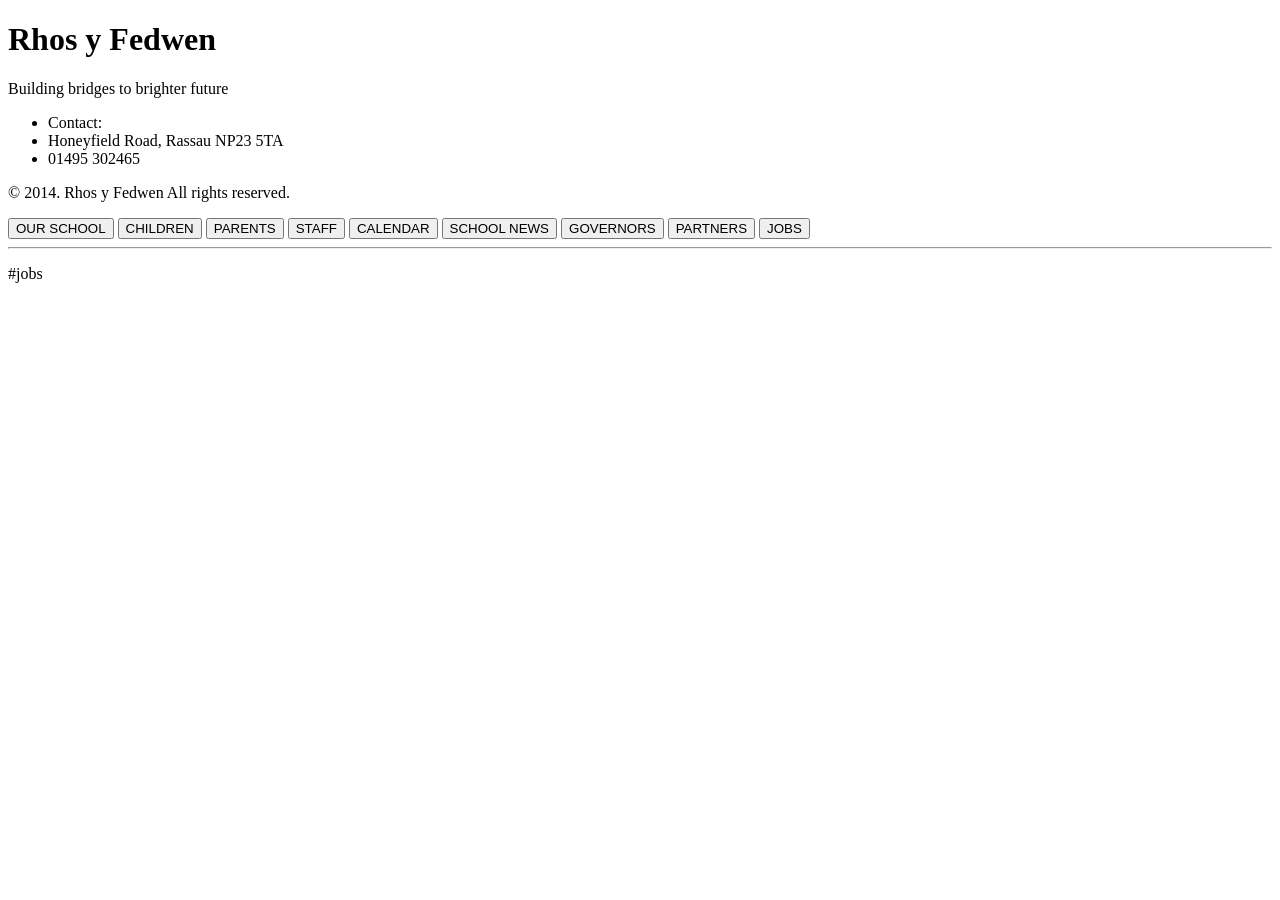
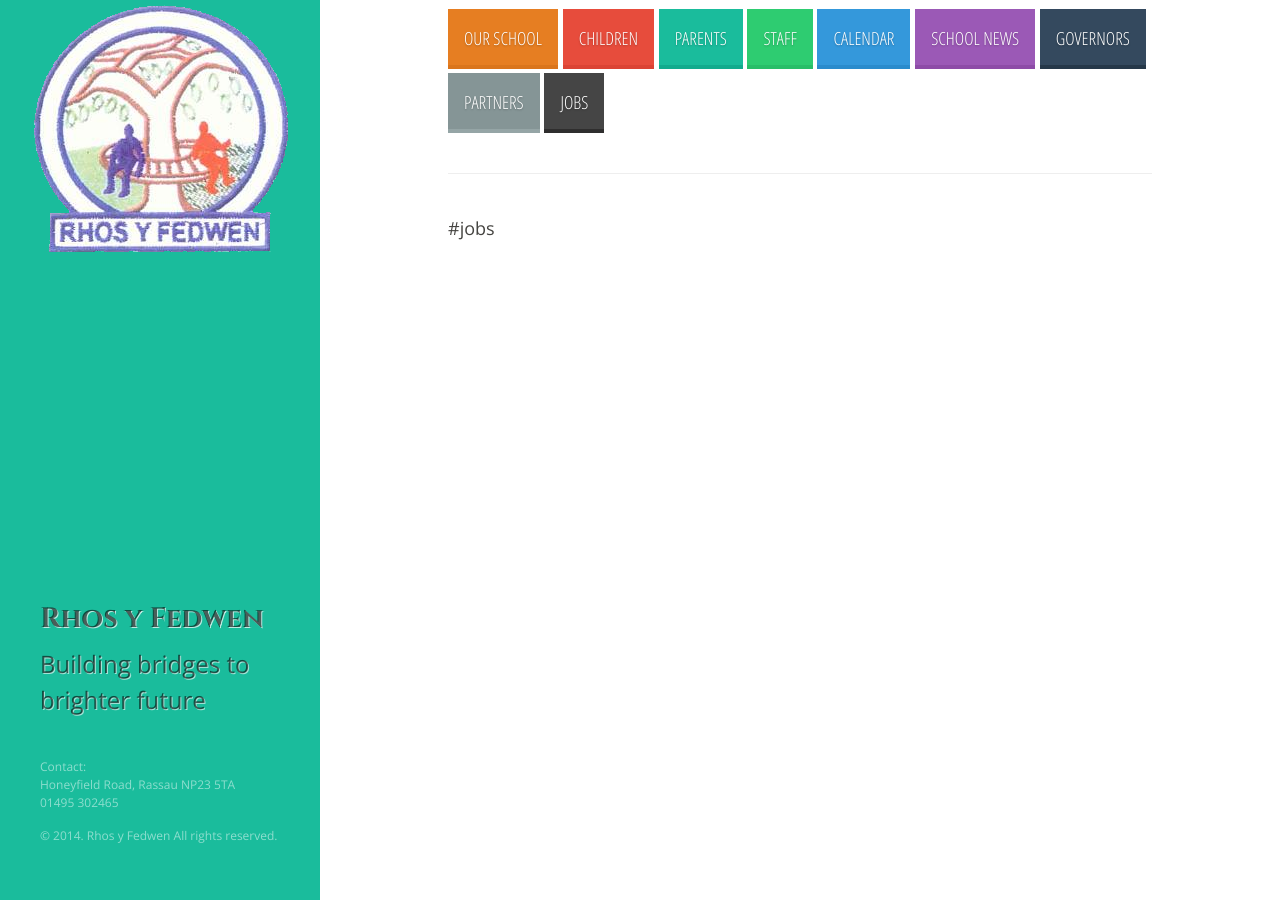
Before and after one commit to ryfell/ryfprimary.github.io, a Jekyll site: the page built from jobs/index.html, in a window 1280 px wide. Built offline with Jekyll 4.4.1, drawn with Linux system fonts in a browser that asks for light colours; Markdown is read by kramdown in place of the engine named in the settings.

Commit message:
Updated head.html

```diff
--- a/_includes/head.html
+++ b/_includes/head.html
@@ -9,8 +9,8 @@
   </title>
 
   <!-- CSS -->
-  <link rel="stylesheet" href="public/css/hyde.css">
-  <link rel="stylesheet" href="public/css/syntax.css">
+  <link rel="stylesheet" href="/public/css/hyde.css">
+  <link rel="stylesheet" href="/public/css/syntax.css">
   <link rel="stylesheet" href="http://fonts.googleapis.com/css?family=Open+Sans:300,400italic,400,600,700|Abril+Fatface">
   <link href='http://fonts.googleapis.com/css?family=Open+Sans+Condensed:300' rel='stylesheet' type='text/css'>
   <link href='http://fonts.googleapis.com/css?family=Cinzel:700' rel='stylesheet' type='text/css'>
```
